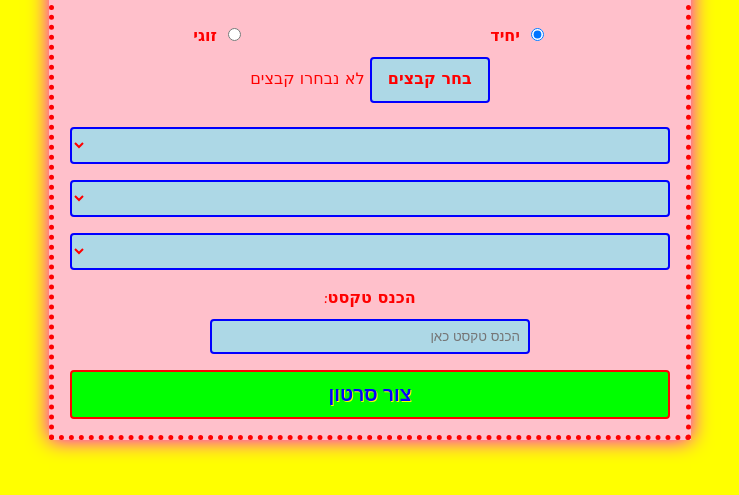
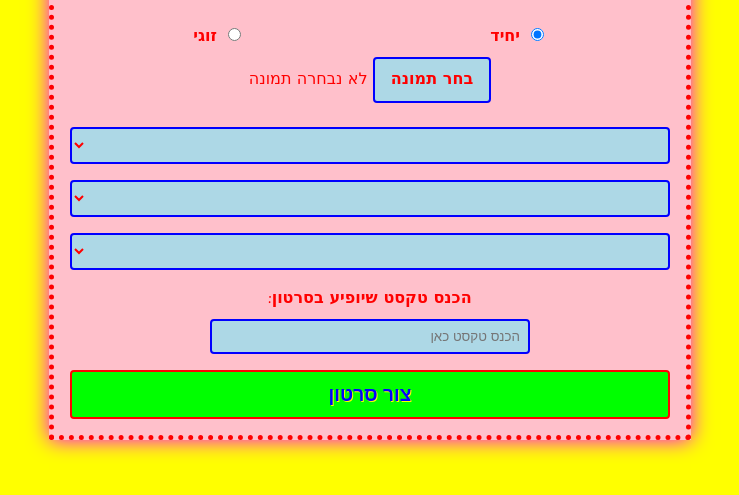
Before and after one commit to alfital2/boomerMovieMaker, a website: page public/index.html in a window 1280 px wide. Shown: the part 147-642 px from the top of the page, without its empty margins (270-1009 px from the left). Drawn offline with Linux system fonts and the light colour scheme; no server answers.

Commit message:
better UI

```diff
--- a/public/index.html
+++ b/public/index.html
@@ -21,9 +21,9 @@
             <div class="form-group">
                 <label class="custom-file-upload">
                     <input type="file" id="images" name="images" accept="image/*" multiple>
-                    בחר קבצים
+                    בחר תמונה
                 </label>
-                <span id="file-chosen">לא נבחרו קבצים</span>
+                <span id="file-chosen">לא נבחרה תמונה</span>
             </div>
             <div class="form-group">
                 <select id="song" name="song" required></select>
@@ -35,7 +35,7 @@
                 <select id="background" name="background" required></select>
             </div>
             <div class="form-group">
-                <label for="text">הכנס טקסט:</label>
+                <label for="text">הכנס טקסט שיופיע בסרטון:</label>
                 <input type="text" id="text" name="text" placeholder="הכנס טקסט כאן" >
                     <span id="text-validation" style="color: red; display: none;">הטקסט חייב להיות עד 30 תווים ובאותיות עבריות בלבד!</span>
 
```
